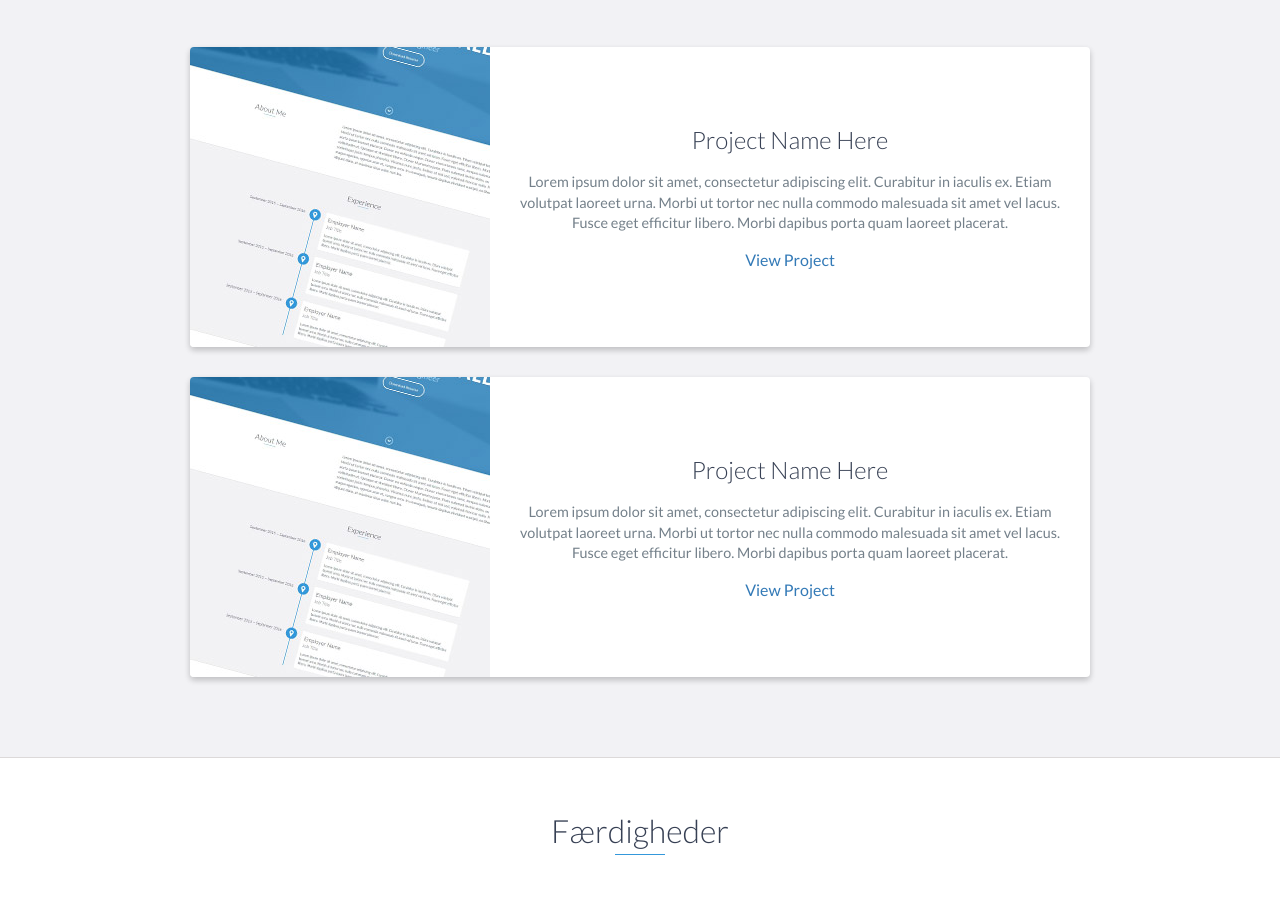
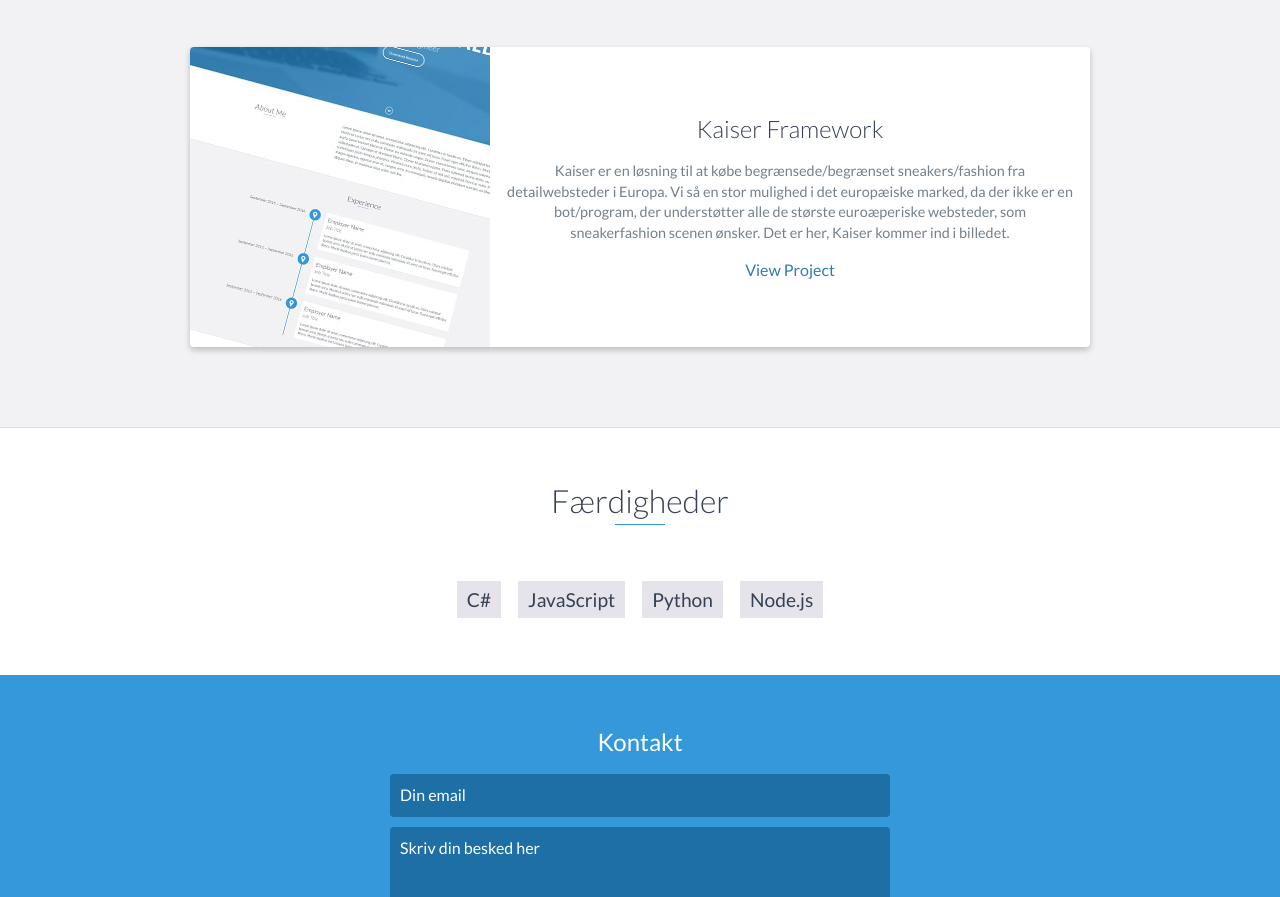
Before and after one commit to TheAndersMadsen/theandersmadsen.github.io, a website: page index.html in a window 1280 px wide. Shown: the part 2561-3458 px from the top of the page. Drawn offline with nearby package versions, Linux system fonts and the light colour scheme.

Commit message:
Update index.html

```diff
--- a/index.html
+++ b/index.html
@@ -164,28 +164,14 @@
                     </div>
                     <!-- End .project-image -->
                     <div class="project-info">
-                        <h3>Project Name Here</h3>
+                        <h3>Kaiser Framework</h3>
                         <p>
-                            Lorem ipsum dolor sit amet, consectetur adipiscing elit. Curabitur in iaculis ex. Etiam volutpat laoreet urna. Morbi ut tortor nec nulla commodo malesuada sit amet vel lacus. Fusce eget efficitur libero. Morbi dapibus porta quam laoreet placerat.
+                            Kaiser er en løsning til at købe begrænsede/begrænset sneakers/fashion fra detailwebsteder i Europa. Vi så en stor mulighed i det europæiske marked, da der ikke er en bot/program, der understøtter alle de største euroæperiske websteder, som sneakerfashion scenen ønsker. Det er her, Kaiser kommer ind i billedet.
                         </p>
                         <a href="#">View Project</a>
                     </div>
                     <!-- End .project-info -->
                 </div>
-                <!-- End .project -->
-
-                <div class="project shadow-large">
-                    <div class="project-image">
-                        <img src="images/project.jpg" />
-                    </div>
-                    <!-- End .project-image -->
-                    <div class="project-info">
-                        <h3>Project Name Here</h3>
-                        <p>
-                            Lorem ipsum dolor sit amet, consectetur adipiscing elit. Curabitur in iaculis ex. Etiam volutpat laoreet urna. Morbi ut tortor nec nulla commodo malesuada sit amet vel lacus. Fusce eget efficitur libero. Morbi dapibus porta quam laoreet placerat.
-                        </p>
-                        <a href="#">View Project</a>
-                    </div>
                     <!-- End .project-info -->
                 </div>
                 <!-- End .project -->
```
